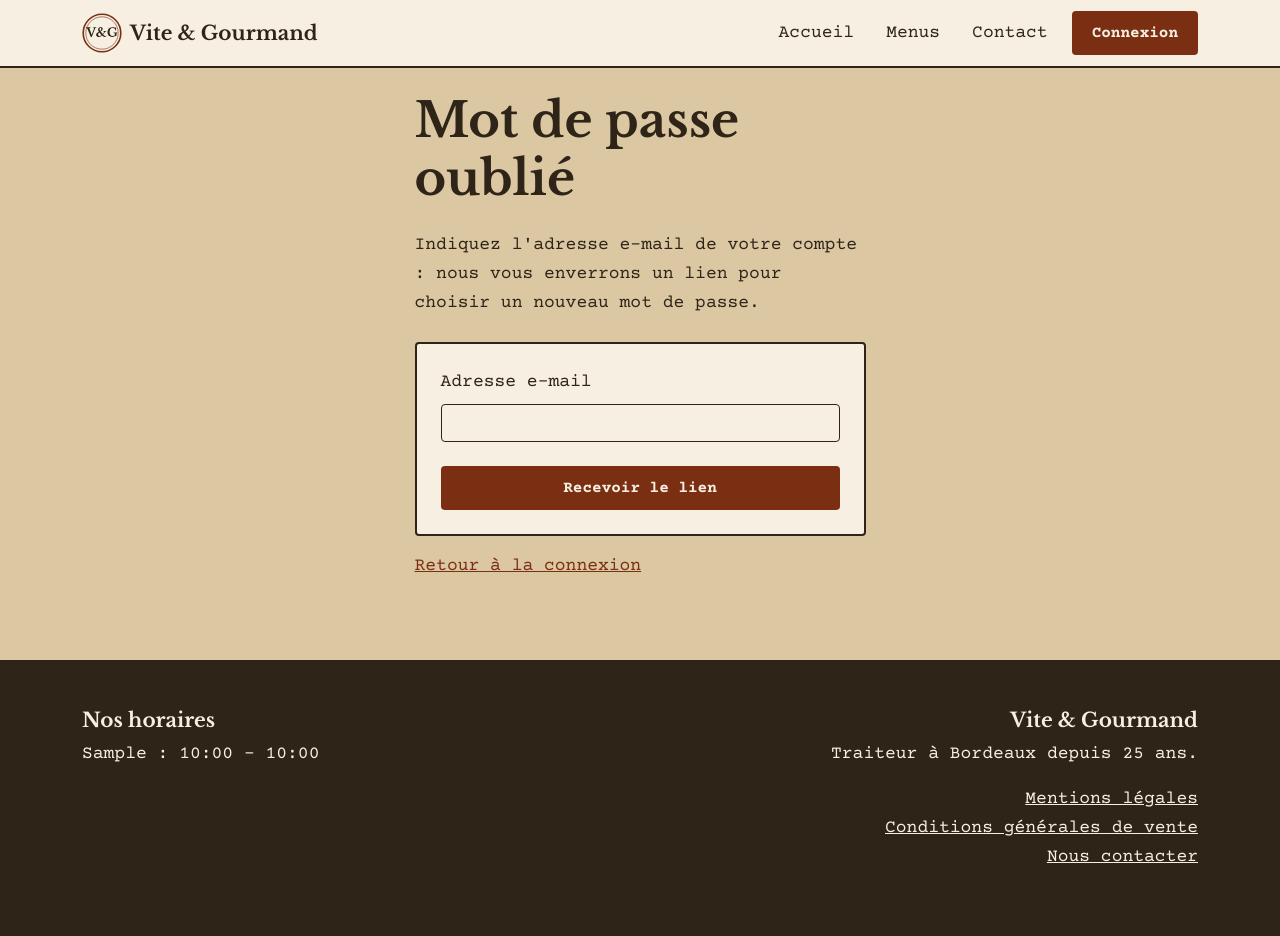
After one commit to UtaahEU/vite-gourmand, a PHP site: page /mot-de-passe-oublie in a window 1280 px wide. The commit adds this page. Run offline with PHP 8.4, Linux system fonts and the light colour scheme; tables that the repository leaves empty hold one stand-in row (values such as "Sample post").

Commit message:
ajout : réinitialisation du mot de passe par lien e-mail à usage unique

```diff
--- a/public/index.php
+++ b/public/index.php
@@ -39,5 +39,9 @@ $router->post('/inscription', [AuthController::class, 'inscrire']);
 $router->get('/connexion', [AuthController::class, 'connexion']);
 $router->post('/connexion', [AuthController::class, 'connecter']);
 $router->post('/deconnexion', [AuthController::class, 'deconnecter']);
+$router->get('/mot-de-passe-oublie', [AuthController::class, 'motDePasseOublie']);
+$router->post('/mot-de-passe-oublie', [AuthController::class, 'envoyerLien']);
+$router->get('/reinitialiser', [AuthController::class, 'reinitialisation']);
+$router->post('/reinitialiser', [AuthController::class, 'reinitialiser']);
 
 $router->dispatch($_SERVER['REQUEST_URI'], $_SERVER['REQUEST_METHOD']);
--- a/src/Controllers/AuthController.php
+++ b/src/Controllers/AuthController.php
@@ -152,7 +152,103 @@ class AuthController
         rediriger('/');
     }
 
-    // N'accepte qu'une adrezsse interne au site ("/menu?id=1")
+    // GET /mot-de-passe-oublie
+    public function motDePasseOublie(): void
+    {
+        View::render('auth/mot-de-passe-oublie', ['titre' => 'Mot de passe oublié', 'erreurs' => []]);
+    }
+
+    // POST /mot-de-passe-oublie
+    public function envoyerLien(): void
+    {
+        if(!csrf_valide()) {
+            flash('erreur', 'Votre session a expiré. Merci de renvoyer le formulaire.');
+            rediriger('/mot-de-passe-oublie');
+        }
+
+        $email = is_string($_POST['email'] ?? null) ? mb_strtolower(trim($_POST['email'])) : '';
+        if (!filter_var($email, FILTER_VALIDATE_EMAIL)) {
+            http_response_code(422);
+            View::render('auth/mot-de-passe-oublie', [
+                'titre' => 'Mot de passe oublié',
+                'erreurs' => ['email' => 'Indiquez une adresse e-mail valide.']
+            ]);
+            return;
+        }
+
+        $compte = Utilisateur::parEmail($email);
+        if ($compte !== null && $compte['actif']) {
+            // Jeton aléatoire envoyé par mail ; en base on ne garde que son empreinte SHA-256
+            $jeton = bin2hex(random_bytes(32));
+            Utilisateur::enregistrerJeton((int) $compte['utilisateur_id'], hash('sha256', $jeton));
+
+            $lien = rtrim($_ENV['APP_URL'], '/') . '/reinitialiser?jeton=' . $jeton;
+            Mailer::envoyer(
+                $email,
+                'Reinitialisation de votre mot de passe',
+                "Bonjour {$compte['prenom']},\n\n"
+                . "Pour choisir un nouveau mot de passe, ouvrez ce lien (valable 1 heure) :\n$lien\n\n"
+                . "Si vous n'êtes pas à l'origine de cette demande, ignorez simplement cet e-mail.\n\n"
+                . "Julie et José - Vite & Gourmand"
+            );
+        }
+
+        // Même message dans tous les cas : on ne révèle pas si l'adresse a un compte
+        flash('succes', 'Si un compte existe avec cette adresse, un e-mail avec un lien de réinitialisation vient de vous être envoyé.');
+        rediriger('/connexion');
+    }
+
+    // GET /reinitialiser?jeton=...
+    public function reinitialisation(): void
+    {
+        $jeton = is_string($_GET['jeton'] ?? null) ? $_GET['jeton'] : '';
+
+        if (Utilisateur::parJeton(hash('sha256', $jeton)) === null) {
+            flash('erreur', 'Ce lien est invalide ou a expiré. Faites une nouvelle demande.');
+            rediriger('/mot-de-passe-oublie');
+        }
+
+        View::render('auth/reinitialiser', ['titre' => 'Nouveau mot de passe', 'jeton' => $jeton, 'erreurs' => []]);
+    }
+
+    // POST /reinitialiser
+    public function reinitialiser(): void
+    {
+        if (!csrf_valide()) {
+            flash('erreur', 'Votre session a expiré. Merci de recommencer.');
+            rediriger('/mot-de-passe-oublie');
+        }
+
+        $jeton = is_string($_POST['jeton'] ?? null) ? $_POST['jeton'] : '';
+        $compte = Utilisateur::parJeton(hash('sha256', $jeton));
+        if ($compte === null) {
+            flash('erreur', 'Ce lien est invalide ou a expiré. Faites une nouvelle demande.');
+            rediriger('/mot-de-passe-oublie');
+        }
+
+        $motDePasse = is_string($_POST['password'] ?? null) ? $_POST['password'] : '';
+        $confirmation = is_string($_POST['confirmation'] ?? null) ? $_POST['confirmation'] : '';
+
+        $erreurs = [];
+        if (!preg_match(self::REGEX_MOT_DE_PASSE, $motDePasse)) {
+            $erreurs['password'] = 'Le mot de passe ne respecte pas les règles indiquées.';
+        } elseif ($motDePasse !== $confirmation) {
+            $erreurs['confirmation'] = 'Les deux mots de passe ne correspondent pas';
+        }
+
+        if ($erreurs !== []) {
+            http_response_code(422);
+            View::render('auth/reinitialiser', ['titre' => 'Nouveau mot de passe', 'jeton' => $jeton, 'erreurs' => $erreurs]);
+            return;
+        }
+
+        Utilisateur::changerMotDePasse((int) $compte['utilisateur_id'], password_hash($motDePasse, PASSWORD_DEFAULT));
+
+        flash('succes', 'Votre mot de passe a été modifié. Vous pouvez vous connecter.');
+        rediriger('/connexion');
+    }
+
+    // N'accepte qu'une adresse interne au site ("/menu?id=1")
     private function retourSur(mixed $retour): string
     {
         if (!is_string($retour) || !str_starts_with($retour, '/') || str_starts_with($retour, '//')
--- /dev/null
+++ b/views/auth/mot-de-passe-oublie.php
@@ -0,0 +1,27 @@
+<?php
+/** @var array $erreurs */
+?>
+<section class="section pt-4">
+    <div class="container">
+        <div class="row justify-content-center">
+            <div class="col-md-8 col-lg-5">
+                <h1 class="mb-4">Mot de passe oublié</h1>
+                <p class="mb-4">
+                    Indiquez l'adresse e-mail de votre compte : nous vous enverrons un lien pour choisir un nouveau mot de passe.
+                </p>
+                <form class="carte h-auto" method="post" action="/mot-de-passe-oublie" novalidate>
+                    <?= csrf_champ() ?>
+                    <div class="mb-4">
+                        <label class="form-label" for="email">Adresse e-mail</label>
+                        <input <?= attributs_champ($erreurs, 'email') ?> type="email" id="email" name="email"
+                                autocomplete="email" required>
+                        <?= erreur_champ($erreurs, 'email') ?>
+                    </div>
+                    <button class="btn btn-brique w-100" type="submit">Recevoir le lien</button>
+                </form>
+
+                <p class="mt-3"><a class="lien-brique" href="/connexion">Retour à la connexion</a></p>
+            </div>
+        </div>
+    </div>
+</section>
```
Also changed, not shown: src/Models/Utilisateur.php (+34 -0 lines), views/auth/reinitialiser.php (added, +37 -0 lines).
